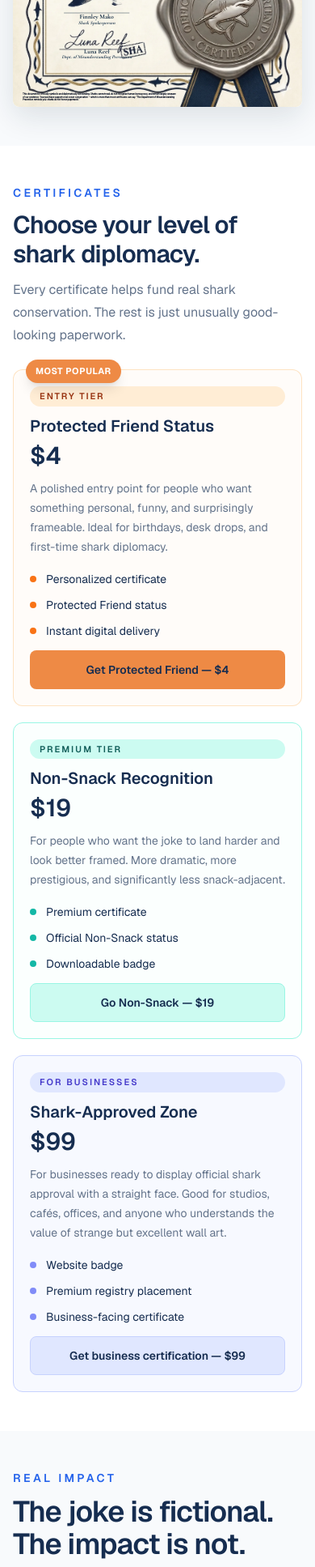
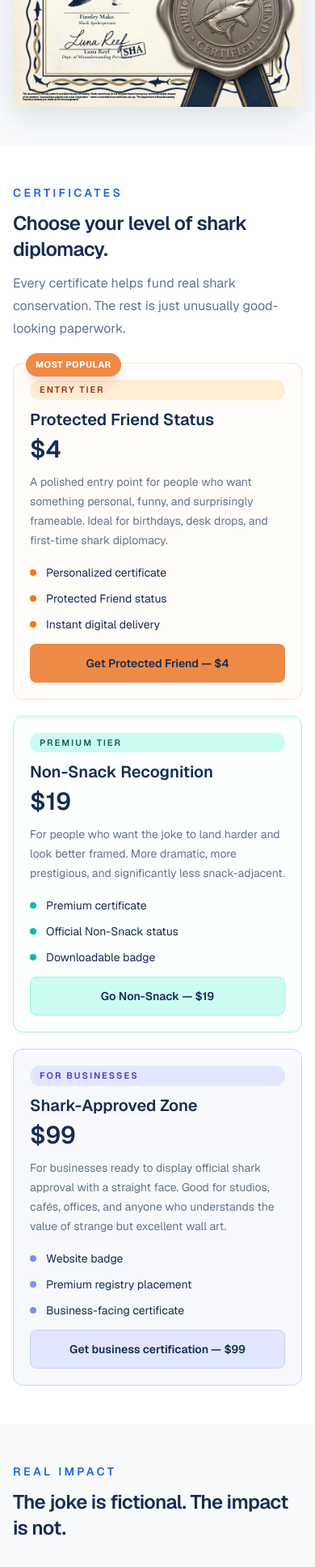
Before and after one commit to sharkhumanalliance/shark-human-alliance-web, a Next.js app: page /en in a window 390 px wide. Shown: the part 2922-4857 px from the top of the page at 81% size. Built offline with nearby package versions, Linux system fonts and the light colour scheme; no server answers.

Commit message:
drobne opravy

```diff
--- a/components/career/career-content.tsx
+++ b/components/career/career-content.tsx
@@ -161,7 +161,6 @@ export function CareerContent() {
     <>
       <section data-reveal className="py-14 lg:py-16">
         <div className="mx-auto max-w-6xl px-4 sm:px-6">
-          <div className="grid gap-10 lg:grid-cols-[minmax(0,1fr)_minmax(300px,0.78fr)] lg:items-end">
           <div className="max-w-3xl">
             <p className="text-sm font-semibold uppercase tracking-[0.24em] text-sky-800">
               {t("hero.label")}
@@ -188,7 +187,8 @@ export function CareerContent() {
             </div>
           </div>
 
-            <div className="border-t border-[var(--border)] pt-6 lg:border-l lg:border-t-0 lg:pl-8 lg:pt-0">
+          <div className="mt-12 border-t border-[var(--border)] pt-8">
+            <div className="max-w-4xl">
               <p className="text-sm font-semibold uppercase tracking-[0.24em] text-sky-800">
                 {t("ladder.label")}
               </p>
@@ -208,12 +208,12 @@ export function CareerContent() {
                         <p className="truncate text-sm font-semibold text-[var(--brand-dark)]">
                           {rank.name}
                         </p>
-                        <p className="mt-1 max-w-md text-sm leading-6 text-[var(--muted)]">
+                        <p className="mt-1 max-w-2xl text-sm leading-6 text-[var(--muted)]">
                           {rank.description}
                         </p>
                       </div>
                     </div>
-                    <div className="shrink-0 text-right">
+                    <div className="shrink-0 pl-4 text-right">
                       <p className="text-[10px] font-semibold uppercase tracking-[0.18em] text-[var(--muted)]">
                         {t("ladder.unlocksAt")}
                       </p>
--- a/components/home/home-content.tsx
+++ b/components/home/home-content.tsx
@@ -198,7 +198,7 @@ export function HomeContent() {
             <p className="text-sm font-semibold uppercase tracking-[0.24em] text-[var(--section-label)]">
               {t("membershipSection.label")}
             </p>
-            <h2 className="mt-3 text-3xl font-semibold tracking-tight text-[var(--brand-dark)] sm:text-4xl">
+            <h2 className="mt-3 text-2xl font-semibold tracking-tight text-[var(--brand-dark)] sm:text-4xl">
               {t("membershipSection.title")}
             </h2>
             <p className="mt-3 text-base leading-7 text-[var(--muted)] sm:text-lg sm:leading-8">
@@ -267,7 +267,7 @@ export function HomeContent() {
             <p className="text-sm font-semibold uppercase tracking-[0.24em] text-[var(--section-label)]">
               {t("realImpact.label")}
             </p>
-            <h2 className="mt-3 text-4xl font-semibold tracking-tight text-[var(--brand-dark)]">
+            <h2 className="mt-3 text-2xl font-semibold tracking-tight text-[var(--brand-dark)] sm:text-4xl">
               {t("realImpact.title")}
             </h2>
           </div>
```
Lines whose indentation alone changed are shown as unchanged.
